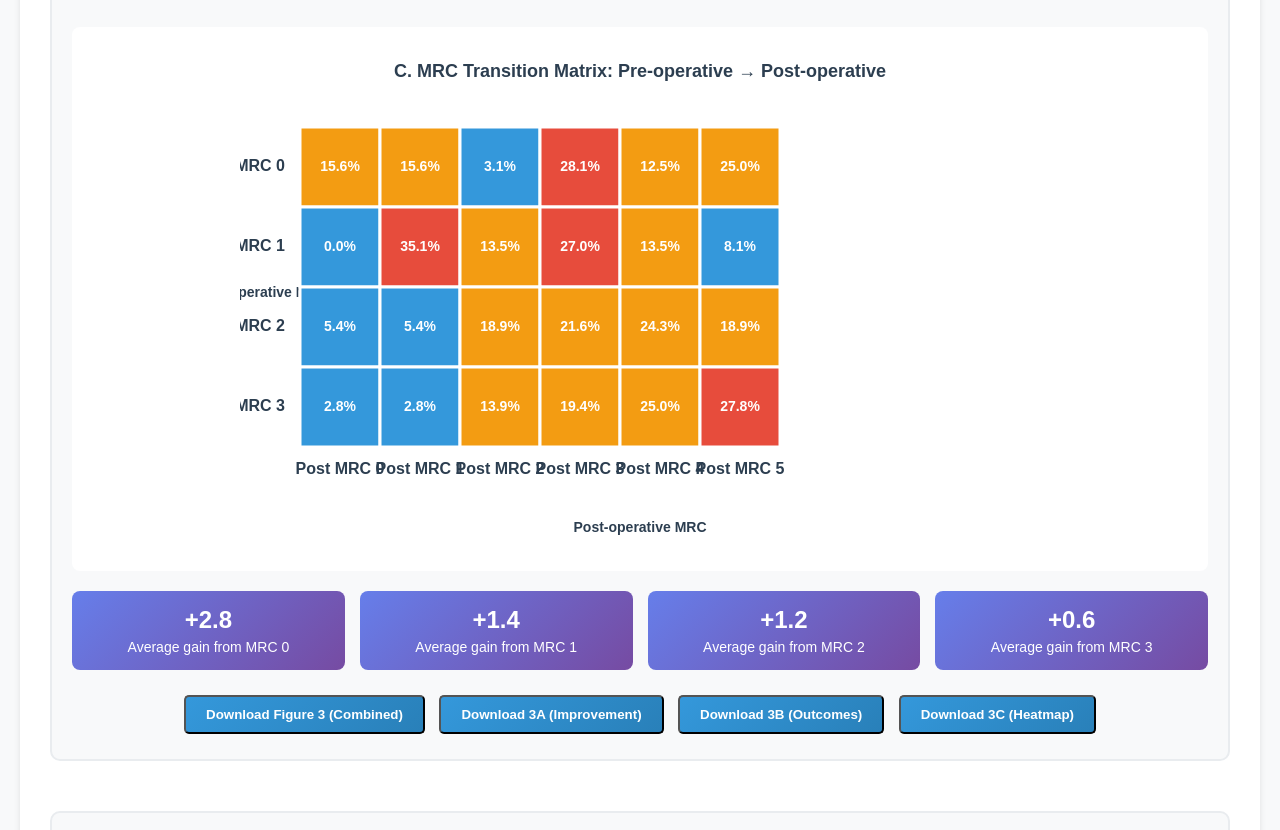
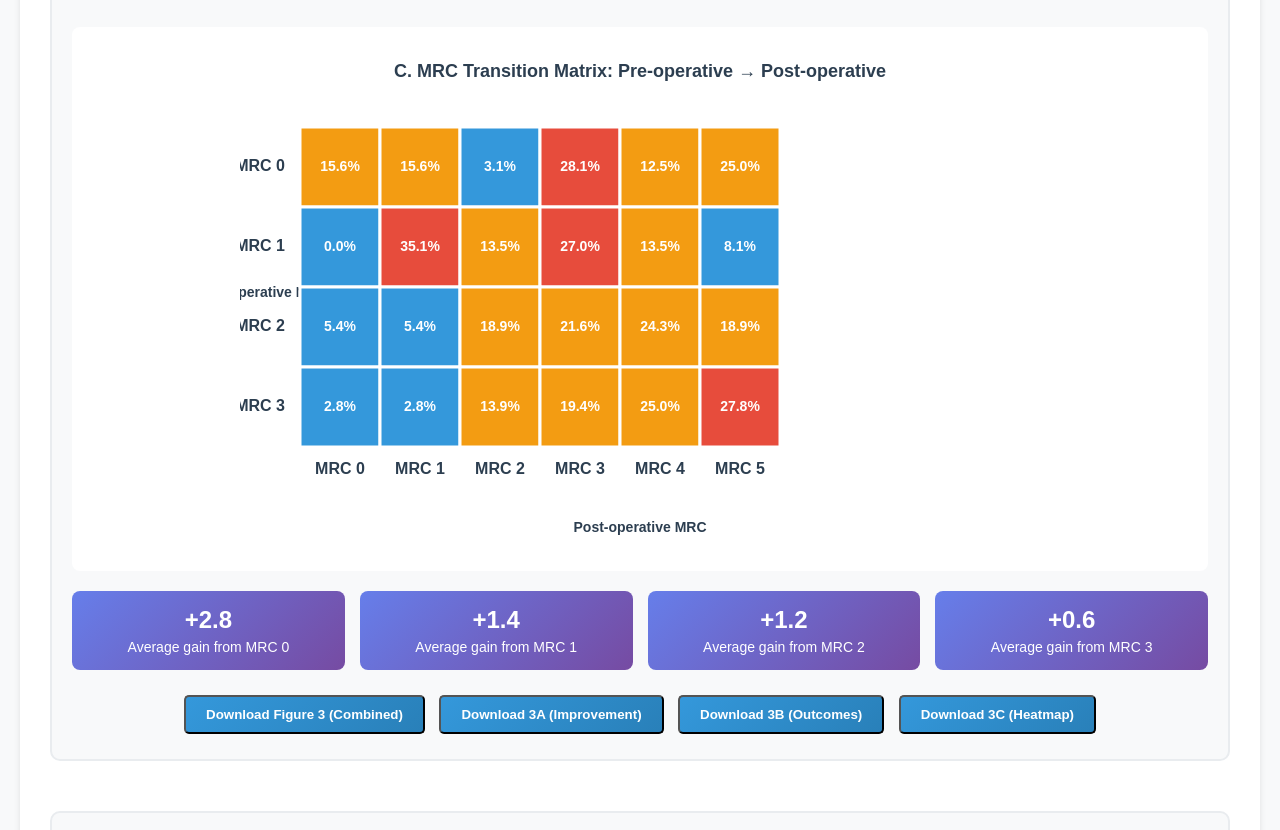
Before and after one commit to feras-beep/Figures, a plain HTML site: page index.html in a window 1280 px wide. Shown: the part 3074-3904 px from the top of the page. Drawn offline with nearby package versions, Linux system fonts and the light colour scheme.

Commit message:
Update index.html

```diff
--- a/index.html
+++ b/index.html
@@ -687,7 +687,7 @@
                 ctx.textAlign = 'right';
                 ctx.textBaseline = 'middle';
                 ctx.fillText(
-                    `Pre MRC ${i}`,
+                    `MRC ${i}`,
                     padding - 15,
                     padding + 20 + (i * cellSize) + cellSize/2
                 );
@@ -698,7 +698,7 @@
                 ctx.textAlign = 'center';
                 ctx.textBaseline = 'top';
                 ctx.fillText(
-                    `Post MRC ${i}`,
+                    `MRC ${i}`,
                     padding + (i * cellSize) + cellSize/2,
                     padding + 20 + (4 * cellSize) + 15
                 );
```
